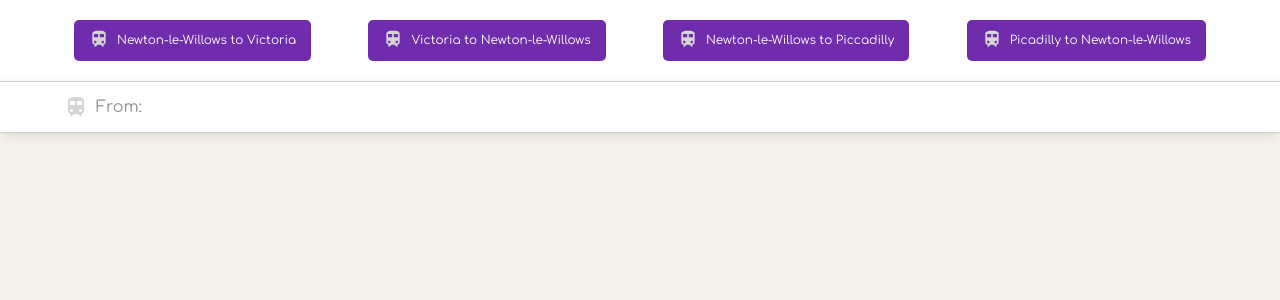
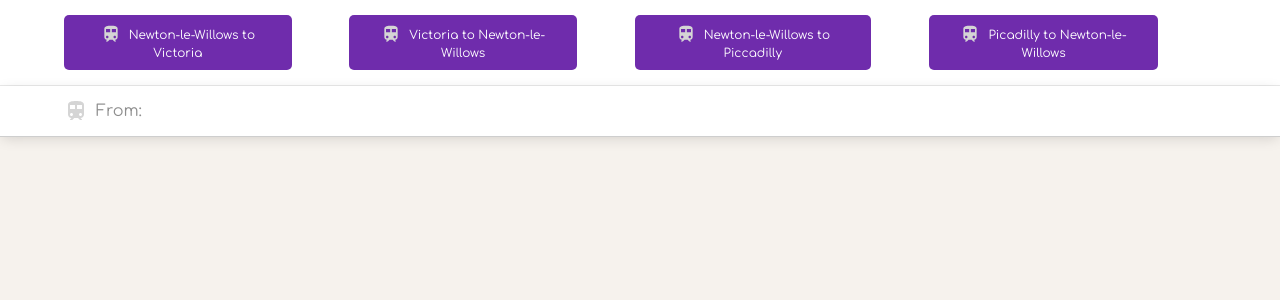
Before and after one commit to kieranphilipbrown/train-times-app, a React (Create React App) app: page / in a window 1280 px wide. Shown: the top 300 px of the page. Built offline with nearby package versions, Linux system fonts and the light colour scheme.

Commit message:
Refactor styling of train button.

```diff
--- a/src/components/Modal/Modal.styles.js
+++ b/src/components/Modal/Modal.styles.js
@@ -54,7 +54,7 @@
 `;
 
 export const ModalUpper = styled.div `
-    padding: 1.5rem;
+    padding: 1.5rem 1.5rem 0;
     position: relative;
     text-align: left;
 
@@ -91,7 +91,7 @@
     display: flex;
     justify-content: space-between;
     margin-top: auto;
-    padding: 0.4rem 1.5rem;
+    padding: 0 1.5rem;
 `;
 
 export const ModalLower = styled.div `
--- a/src/components/TrainList/TrainList.js
+++ b/src/components/TrainList/TrainList.js
@@ -105,7 +105,7 @@
 			<>
 				<Loader showLoader={isLoading} />
 				<main>
-					<div style={buttonContainer}>
+					<ButtonContainer>
 						{
 							buttonData.map((button, i) =>
 								<TrainButton key={`${button.id}-${i}`} id={button.id} data-des={button.destination} onClick={this.trainListCallback}>
@@ -114,7 +114,7 @@
 								</TrainButton>
 							)
 						}
-					</div>
+					</ButtonContainer>
 					<ErrorMessage showErrorMessage={trainFetchError} />
 					<InfoBox station={stationName} />
 					<Wrapper>
@@ -143,6 +143,18 @@
 	desktop: `(min-width: ${size.desktop})`
 }
 
+const ButtonContainer = styled.div`
+	background: #ffffff;
+	border-bottom: 1px solid #e9e9e9;
+	display: flex;
+	justify-content: space-between;
+	overflow: auto;
+	padding-left: 5%;
+	padding-right: 5%;
+	padding-bottom: 15px;
+	padding-top: 15px;
+`;
+
 const TrainButton = styled.button`
 	background: #6f2cac;
 	border: none;
@@ -150,11 +162,33 @@
 	color: #fff;
 	font-family: Comfortaa;
 	font-size: 12px;
-	margin: 0 10px;
+	margin: 0 5% 0 0;
 	min-width: 130px;
 	outline: none;
 	padding: 10px 15px;
+	position: relative;
 	transition: background 0.4s ease;
+
+	@include tablet {
+		margin: 0;
+	}
+
+	&:last-of-type {
+		&:after {
+			background: white;
+			content: '';
+			height: 100%;
+			margin-left: 10px;
+			position: absolute;
+			right: -15px;
+			top: 0;
+			width: 15px;
+
+			@include tablet {
+				content: none;
+			}
+		}
+	}
 
 	&:active {
 		background: #4a137b;
@@ -191,18 +225,6 @@
 	padding-left: 0;
 `;
 
-const buttonContainer = {
-	background: "white",
-	borderBottom: "1px solid #cecece",
-	display: "flex",
-	justifyContent: "space-between",
-	overflow: "auto",
-	paddingLeft: "5%",
-	paddingRight: "5%",
-	paddingBottom: "20px",
-	paddingTop: "20px",
-}
-
 export default TrainList;
 
 TrainList.propTypes = {
```
Also changed, not shown: src/assets/images/tp-express-icon.svg.
